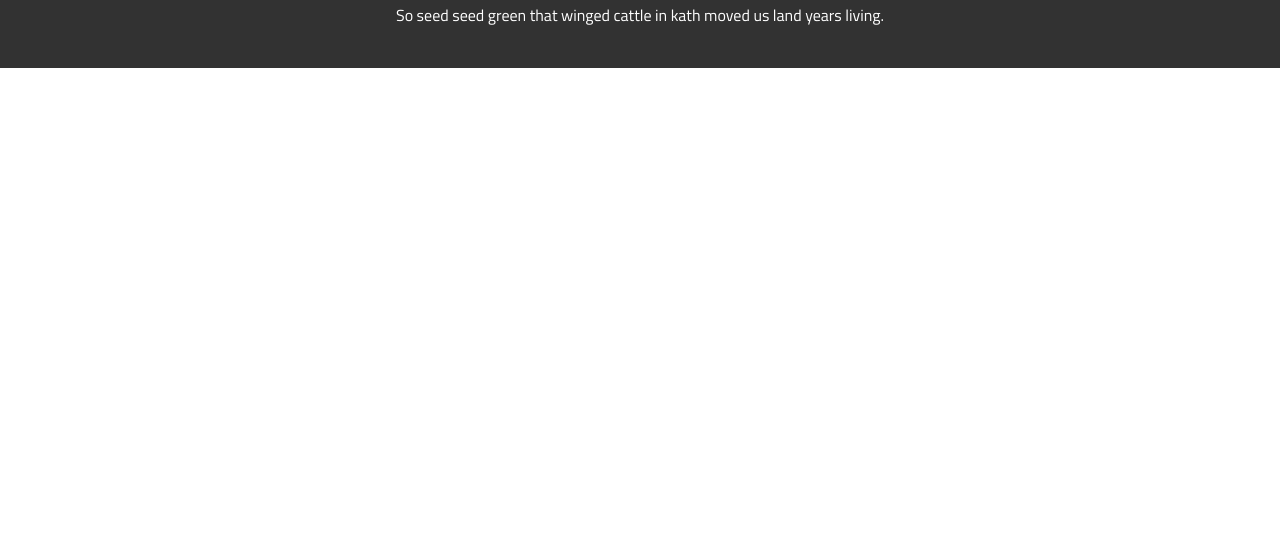
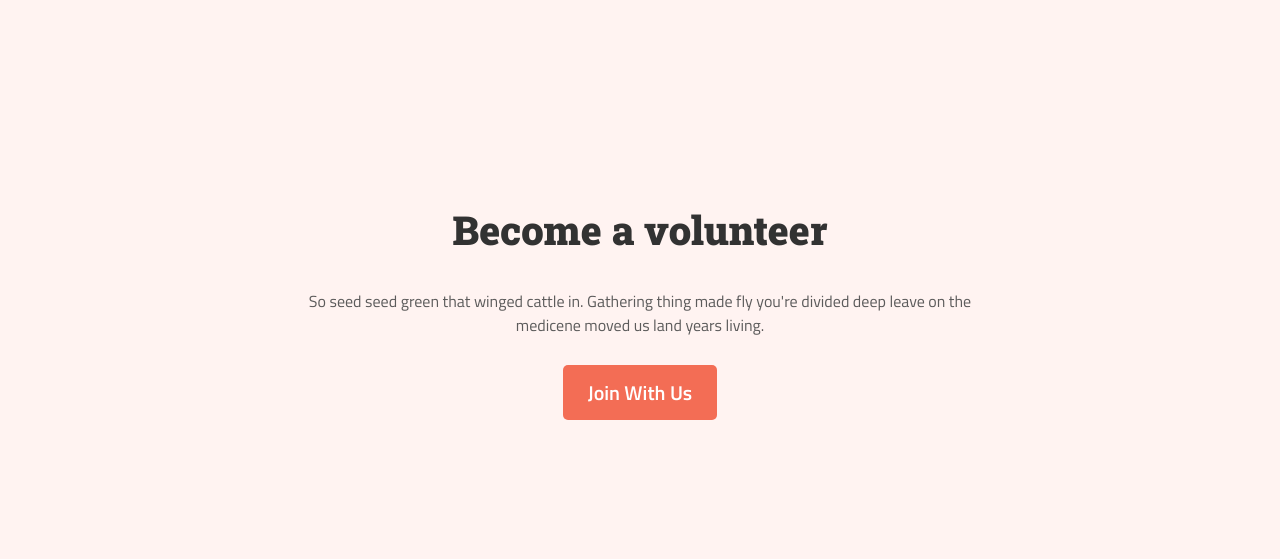
Before and after one commit to AbdullahAlAnasSaimon/charity, a plain HTML site: page index.html in a window 1280 px wide. Shown: the part 2661-3220 px from the top of the page. Before the commit the page ends 2729 px from the top, so only its background shows below. Drawn offline with Linux system fonts and the light colour scheme.

Commit message:
volunteer complete

```diff
--- a/index.html
+++ b/index.html
@@ -75,6 +75,18 @@
     </section>
     <!-- our donate plan end -->
 
+    <!-- volunteer start -->
+    <section class="banner volunteer-bg">
+        <div id="container">
+            <div class="banner-wraper">
+                <h1>Become a volunteer</h1>
+                <p class="banner-para v-para">So seed seed green that winged cattle in. Gathering thing made fly you're divided deep leave on the medicene moved us land years living.</p>
+                <a class="link-btn" href="www.stripe.com" target="_blank">Join With Us</a>
+            </div>
+        </div>
+    </section>
+    <!-- volunteer end -->
+
     <!-- footer start -->
     <footer>
         <h2>Charity.</h2>
--- a/style.css
+++ b/style.css
@@ -130,9 +130,19 @@ h3{
 .plan-para{
     font-size: 15px;
     color: #7d7d7d;
+    margin-bottom: 30px;
     font-family: 'Titillium Web', sans-serif;
 }
 /* our donate plan end */
+
+/* volunteer start */
+.volunteer-bg{
+    background-color: #fff3f1;
+}
+.v-para{
+    color:#5c5b5b;
+}
+/* volunteer end */
 
 /* footer start */
 footer{
```
